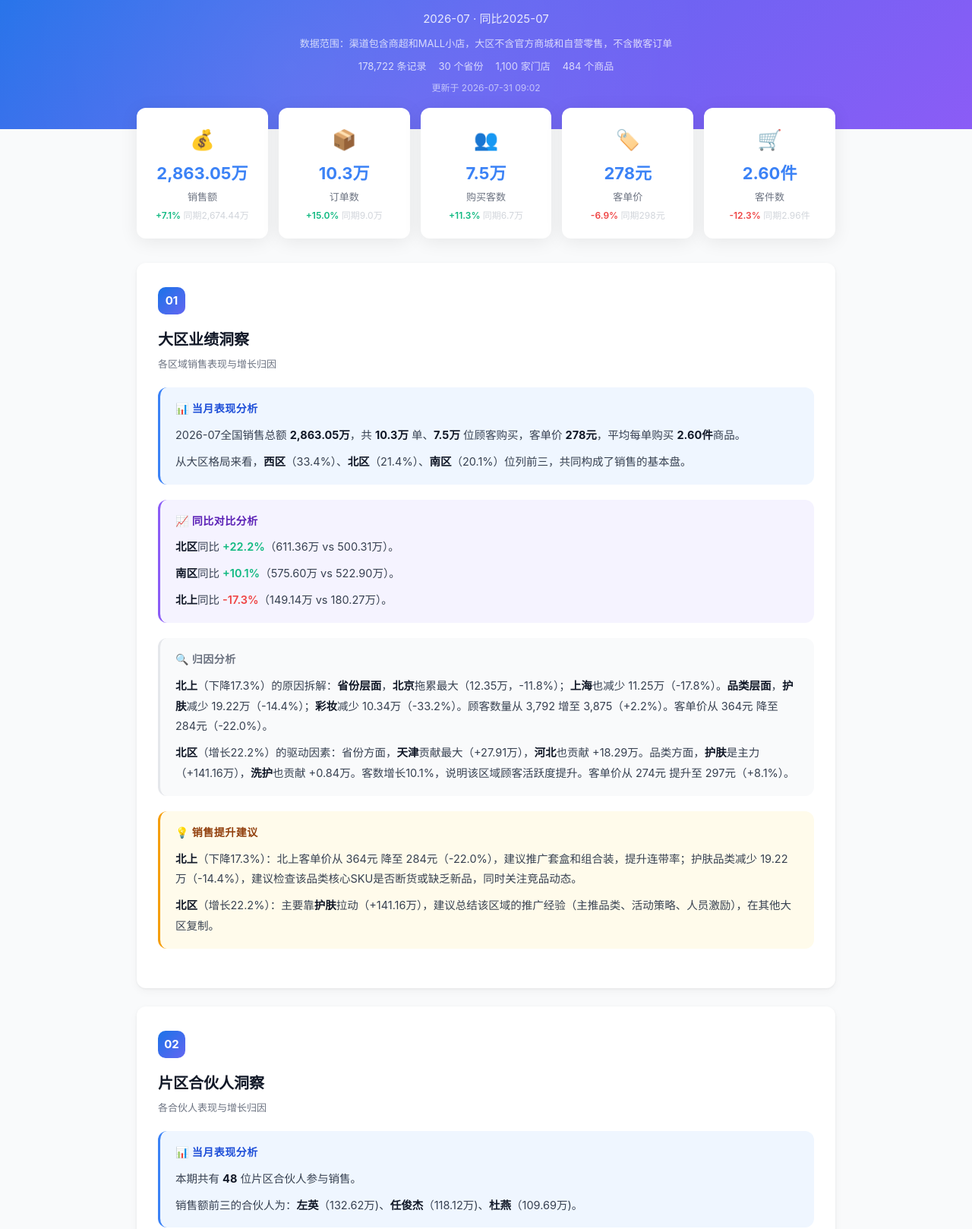
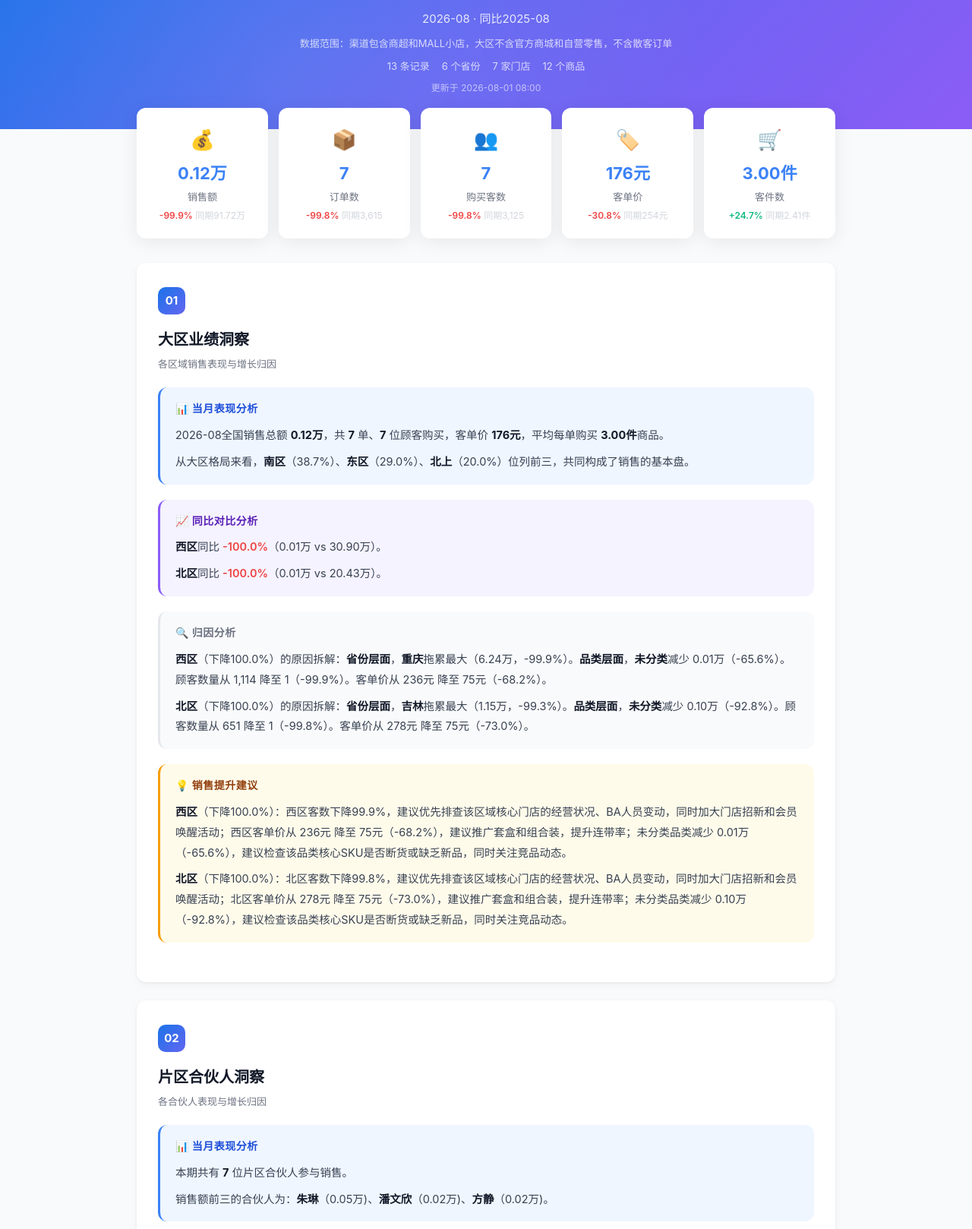
Before and after one commit to keanu666/report, a plain HTML site: page ai_sales_analysis.html in a window 1280 px wide. Shown: the part 101-1719 px from the top of the page at 76% size. Drawn offline with Linux system fonts and the light colour scheme.

Commit message:
每日报告更新 2026-08-01 08:00

```diff
--- a/ai_sales_analysis.html
+++ b/ai_sales_analysis.html
@@ -3,7 +3,7 @@
 <head>
 <meta charset="UTF-8">
 <meta name="viewport" content="width=device-width, initial-scale=1.0">
-<title>AI 销售分析报告 - 2026-07</title>
+<title>AI 销售分析报告 - 2026-08</title>
 <style>
 * { margin:0; padding:0; box-sizing:border-box; }
 :root {
@@ -107,93 +107,93 @@ body { font-family: -apple-system, BlinkMacSystemFont, "Segoe UI", "PingFang SC"
     <div class="header-bg"></div>
     <div class="header-content">
         <h1>📊 商超 AI 销售分析报告</h1>
-        <p class="header-date">2026-07 · 同比2025-07</p>
+        <p class="header-date">2026-08 · 同比2025-08</p>
         <p class="header-scope">数据范围：渠道包含商超和MALL小店，大区不含官方商城和自营零售，不含散客订单</p>
         <div class="header-meta">
-            <span>178,722 条记录</span>
-            <span>30 个省份</span>
-            <span>1,100 家门店</span>
-            <span>484 个商品</span>
+            <span>13 条记录</span>
+            <span>6 个省份</span>
+            <span>7 家门店</span>
+            <span>12 个商品</span>
         </div>
-        <p class="header-update">更新于 2026-07-31 09:02</p>
+        <p class="header-update">更新于 2026-08-01 08:00</p>
     </div>
 </div>
 <div class="container">
 <div class="kpi-row">
         <div class="kpi-card">
             <div class="kpi-icon">💰</div>
-            <div class="kpi-value">2,863.05万</div>
+            <div class="kpi-value">0.12万</div>
             <div class="kpi-label">销售额</div>
-            <div class="kpi-yoy"><span class="up">+7.1%</span> <span class="kpi-sub">同期2,674.44万</span></div>
+            <div class="kpi-yoy"><span class="down">-99.9%</span> <span class="kpi-sub">同期91.72万</span></div>
         </div>
         <div class="kpi-card">
             <div class="kpi-icon">📦</div>
-            <div class="kpi-value">10.3万</div>
+            <div class="kpi-value">7</div>
             <div class="kpi-label">订单数</div>
-            <div class="kpi-yoy"><span class="up">+15.0%</span> <span class="kpi-sub">同期9.0万</span></div>
+            <div class="kpi-yoy"><span class="down">-99.8%</span> <span class="kpi-sub">同期3,615</span></div>
         </div>
         <div class="kpi-card">
             <div class="kpi-icon">👥</div>
-            <div class="kpi-value">7.5万</div>
+            <div class="kpi-value">7</div>
             <div class="kpi-label">购买客数</div>
-            <div class="kpi-yoy"><span class="up">+11.3%</span> <span class="kpi-sub">同期6.7万</span></div>
+            <div class="kpi-yoy"><span class="down">-99.8%</span> <span class="kpi-sub">同期3,125</span></div>
         </div>
         <div class="kpi-card">
             <div class="kpi-icon">🏷️</div>
-            <div class="kpi-value">278元</div>
+            <div class="kpi-value">176元</div>
             <div class="kpi-label">客单价</div>
-            <div class="kpi-yoy"><span class="down">-6.9%</span> <span class="kpi-sub">同期298元</span></div>
+            <div class="kpi-yoy"><span class="down">-30.8%</span> <span class="kpi-sub">同期254元</span></div>
         </div>
         <div class="kpi-card">
             <div class="kpi-icon">🛒</div>
-            <div class="kpi-value">2.60件</div>
+            <div class="kpi-value">3.00件</div>
             <div class="kpi-label">客件数</div>
-            <div class="kpi-yoy"><span class="down">-12.3%</span> <span class="kpi-sub">同期2.96件</span></div>
+            <div class="kpi-yoy"><span class="up">+24.7%</span> <span class="kpi-sub">同期2.41件</span></div>
         </div></div>
 
 <section class="section">
     <div class="section-num">01</div>
     <h2>大区业绩洞察</h2>
     <p class="section-desc">各区域销售表现与增长归因</p>
-    <div class="narrative"><h3>📊 当月表现分析</h3><p>2026-07全国销售总额 <strong>2,863.05万</strong>，共 <strong>10.3万</strong> 单、<strong>7.5万</strong> 位顾客购买，客单价 <strong>278元</strong>，平均每单购买 <strong>2.60件</strong>商品。</p><p>从大区格局来看，<strong>西区</strong>（33.4%）、<strong>北区</strong>（21.4%）、<strong>南区</strong>（20.1%）位列前三，共同构成了销售的基本盘。</p></div>
-    <div class="narrative"><h3>📈 同比对比分析</h3><p><strong>北区</strong>同比 <strong><span class="up">+22.2%</span></strong>（611.36万 vs 500.31万）。</p><p><strong>南区</strong>同比 <strong><span class="up">+10.1%</span></strong>（575.60万 vs 522.90万）。</p><p><strong>北上</strong>同比 <strong><span class="down">-17.3%</span></strong>（149.14万 vs 180.27万）。</p></div>
-    <div class="narrative"><h3>🔍 归因分析</h3><p><strong>北上</strong>（下降17.3%）的原因拆解：<strong>省份层面</strong>，<strong>北京</strong>拖累最大（12.35万，-11.8%）；<strong>上海</strong>也减少 11.25万（-17.8%）。<strong>品类层面</strong>，<strong>护肤</strong>减少 19.22万（-14.4%）；<strong>彩妆</strong>减少 10.34万（-33.2%）。顾客数量从 3,792 增至 3,875（+2.2%）。客单价从 364元 降至 284元（-22.0%）。</p><p><strong>北区</strong>（增长22.2%）的驱动因素：省份方面，<strong>天津</strong>贡献最大（+27.91万），<strong>河北</strong>也贡献 +18.29万。品类方面，<strong>护肤</strong>是主力（+141.16万），<strong>洗护</strong>也贡献 +0.84万。客数增长10.1%，说明该区域顾客活跃度提升。客单价从 274元 提升至 297元（+8.1%）。</p></div>
-    <div class="narrative"><h3>💡 销售提升建议</h3><p><strong>北上</strong>（下降17.3%）：北上客单价从 364元 降至 284元（-22.0%），建议推广套盒和组合装，提升连带率；护肤品类减少 19.22万（-14.4%），建议检查该品类核心SKU是否断货或缺乏新品，同时关注竞品动态。</p><p><strong>北区</strong>（增长22.2%）：主要靠<strong>护肤</strong>拉动（+141.16万），建议总结该区域的推广经验（主推品类、活动策略、人员激励），在其他大区复制。</p></div>
+    <div class="narrative"><h3>📊 当月表现分析</h3><p>2026-08全国销售总额 <strong>0.12万</strong>，共 <strong>7</strong> 单、<strong>7</strong> 位顾客购买，客单价 <strong>176元</strong>，平均每单购买 <strong>3.00件</strong>商品。</p><p>从大区格局来看，<strong>南区</strong>（38.7%）、<strong>东区</strong>（29.0%）、<strong>北上</strong>（20.0%）位列前三，共同构成了销售的基本盘。</p></div>
+    <div class="narrative"><h3>📈 同比对比分析</h3><p><strong>西区</strong>同比 <strong><span class="down">-100.0%</span></strong>（0.01万 vs 30.90万）。</p><p><strong>北区</strong>同比 <strong><span class="down">-100.0%</span></strong>（0.01万 vs 20.43万）。</p></div>
+    <div class="narrative"><h3>🔍 归因分析</h3><p><strong>西区</strong>（下降100.0%）的原因拆解：<strong>省份层面</strong>，<strong>重庆</strong>拖累最大（6.24万，-99.9%）。<strong>品类层面</strong>，<strong>未分类</strong>减少 0.01万（-65.6%）。顾客数量从 1,114 降至 1（-99.9%）。客单价从 236元 降至 75元（-68.2%）。</p><p><strong>北区</strong>（下降100.0%）的原因拆解：<strong>省份层面</strong>，<strong>吉林</strong>拖累最大（1.15万，-99.3%）。<strong>品类层面</strong>，<strong>未分类</strong>减少 0.10万（-92.8%）。顾客数量从 651 降至 1（-99.8%）。客单价从 278元 降至 75元（-73.0%）。</p></div>
+    <div class="narrative"><h3>💡 销售提升建议</h3><p><strong>西区</strong>（下降100.0%）：西区客数下降99.9%，建议优先排查该区域核心门店的经营状况、BA人员变动，同时加大门店招新和会员唤醒活动；西区客单价从 236元 降至 75元（-68.2%），建议推广套盒和组合装，提升连带率；未分类品类减少 0.01万（-65.6%），建议检查该品类核心SKU是否断货或缺乏新品，同时关注竞品动态。</p><p><strong>北区</strong>（下降100.0%）：北区客数下降99.8%，建议优先排查该区域核心门店的经营状况、BA人员变动，同时加大门店招新和会员唤醒活动；北区客单价从 278元 降至 75元（-73.0%），建议推广套盒和组合装，提升连带率；未分类品类减少 0.10万（-92.8%），建议检查该品类核心SKU是否断货或缺乏新品，同时关注竞品动态。</p></div>
 </section>
 
 <section class="section">
     <div class="section-num">02</div>
     <h2>片区合伙人洞察</h2>
     <p class="section-desc">各合伙人表现与增长归因</p>
-    <div class="narrative"><h3>📊 当月表现分析</h3><p>本期共有 <strong>48</strong> 位片区合伙人参与销售。</p><p>销售额前三的合伙人为：<strong>左英</strong>（132.62万)、<strong>任俊杰</strong>（118.12万)、<strong>杜燕</strong>（109.69万)。</p></div>
-    <div class="narrative"><h3>📈 同比对比分析</h3><p>增速最快的合伙人：<strong>沈华</strong>（<span class="up">+68.3%</span>，103.18万 vs 61.31万）。</p><p>下滑最多的合伙人：<strong>潘文欣</strong>（<span class="down">-40.8%</span>，19.00万 vs 32.11万）。</p></div>
-    <div class="narrative"><h3>🔍 归因分析</h3><p><strong>潘文欣</strong>（下降40.8%）：客数<span class="down">-22.0%</span>（824→643)；客单价<span class="down">-23.8%</span>（303元→231元）。</p><p><strong>王婷婷</strong>（下降38.4%）：客数<span class="up">+4.3%</span>（950→991)；客单价<span class="down">-40.3%</span>（497元→296元）。</p><p><strong>沈华</strong>（增长68.3%）：客数<span class="up">+26.6%</span>；客单价<span class="up">+22.1%</span>。</p><p><strong>乔丽颖</strong>（增长56.8%）：客单价<span class="up">+87.4%</span>。</p></div>
-    <div class="narrative"><h3>💡 销售提升建议</h3><p><strong>潘文欣</strong>客数下降22.0%，建议排查所辖门店的闭店情况、核心BA流失，制定紧急挽留方案。</p><p><strong>王婷婷</strong>客单价从 497元 降至 296元（-40.3%），建议分析高价位商品的销售变化，恢复主推品类的推广力度。</p><p><strong>沈华</strong>（增长68.3%），建议深入调研其成功做法（主推品类、活动策略、人员激励等），形成可复制的方法论推广到其他合伙人。</p></div>
+    <div class="narrative"><h3>📊 当月表现分析</h3><p>本期共有 <strong>7</strong> 位片区合伙人参与销售。</p><p>销售额前三的合伙人为：<strong>朱琳</strong>（0.05万)、<strong>潘文欣</strong>（0.02万)、<strong>方静</strong>（0.02万)。</p></div>
+    <div class="narrative"><h3>📈 同比对比分析</h3><p>下滑最多的合伙人：<strong>代堃</strong>（<span class="down">-99.8%</span>，0.01万 vs 3.97万）。</p></div>
+    <div class="narrative"><h3>🔍 归因分析</h3><p><strong>代堃</strong>（下降99.8%）：客数<span class="down">-99.3%</span>（143→1)；客单价<span class="down">-69.6%</span>（247元→75元）。</p><p><strong>刘慧</strong>（下降99.3%）：客数<span class="down">-97.8%</span>（45→1)；客单价<span class="down">-70.1%</span>（251元→75元）。</p></div>
+    <div class="narrative"><h3>💡 销售提升建议</h3><p><strong>代堃</strong>客数下降99.3%，建议排查所辖门店的闭店情况、核心BA流失，制定紧急挽留方案。</p><p><strong>刘慧</strong>客数下降97.8%，建议排查所辖门店的闭店情况、核心BA流失，制定紧急挽留方案。</p></div>
 </section>
 
 <section class="section">
     <div class="section-num">03</div>
     <h2>会员类型洞察</h2>
     <p class="section-desc">新老客结构与复购质量分析</p>
-    <div class="narrative"><h3>📊 当月表现分析</h3><p>本月销售中，<strong>老客</strong>贡献了 <strong>89.5%</strong>（2,561.04万），<strong>新客</strong>贡献了 <strong>10.5%</strong>（302.01万）。</p><p>老客客单价 <strong>314元</strong>，新客客单价 <strong>140元</strong>，老客客单价是新客的 2.3 倍。</p><p>老客客件数 <strong>2.86件</strong>，新客客件数 <strong>1.63件</strong>。</p></div>
-    <div class="narrative"><h3>📈 同比对比分析</h3><p>老客同比 <strong><span class="up">+11.8%</span></strong>（2,561.04万 vs 2,290.62万）。</p><p>新客同比 <strong><span class="down">-21.3%</span></strong>（302.01万 vs 383.82万）。</p></div>
-    <div class="narrative"><h3>🔍 归因分析</h3><p>新客同比 <strong><span class="down">-21.3%</span></strong>，深层原因：新客招募数量从 2.0万 降至 1.9万（-2.2%），招新力度不足是核心原因。品类方面，新客购买减少最多的品类为：<strong>护肤</strong>（减少49.99万）、<strong>彩妆</strong>（减少21.52万）。去年新客主要购买：护肤（288.55万）、彩妆（58.51万）、面膜（33.83万）；今年变为：护肤（238.56万）、彩妆（36.99万）、面膜（17.72万）。</p><p>老客同比 <strong><span class="up">+11.8%</span></strong>：客数<span class="up">+14.5%</span>；客单价<span class="down">-8.8%</span>。</p></div>
-    <div class="narrative"><h3>💡 销售提升建议</h3><p>新客同比下降21.3%（客数从 2.0万 降至 1.9万） 护肤品类减少 49.99万（-17.3%），建议针对新客推出该品类的体验装或首购优惠；彩妆品类减少 21.52万（-36.8%），建议针对新客推出该品类的体验装或首购优惠 建议加大新客首单礼、体验装派发的投入力度。</p><p>老客复购活跃（客数从 5.0万 增至 5.7万），建议加强老客专属运营（会员等级权益、生日礼、积分兑换），进一步放大老客价值。</p></div>
+    <div class="narrative"><h3>📊 当月表现分析</h3><p>本月销售中，<strong>老客</strong>贡献了 <strong>100.0%</strong>（0.12万），<strong>新客</strong>贡献了 <strong>0.0%</strong>（0.00万）。</p><p>老客客单价 <strong>176元</strong>，新客客单价 <strong>0元</strong>，老客客单价是新客的 — 倍。</p><p>老客客件数 <strong>3.00件</strong>，新客客件数 <strong>0.00件</strong>。</p></div>
+    <div class="narrative"><h3>📈 同比对比分析</h3><p>老客同比 <strong><span class="down">-99.8%</span></strong>（0.12万 vs 77.68万）。</p><p>新客同比 <strong><span class="down">-100.0%</span></strong>（0.00万 vs 14.04万）。</p></div>
+    <div class="narrative"><h3>🔍 归因分析</h3><p>新客同比 <strong><span class="down">-100.0%</span></strong>，深层原因：新客招募数量从 636 降至 0（-100.0%），招新力度不足是核心原因。去年新客主要购买：护肤（10.92万）、彩妆（2.36万）、面膜（0.70万）；今年变为：。</p><p>老客同比 <strong><span class="down">-99.8%</span></strong>：客数<span class="down">-99.7%</span>；客单价<span class="down">-35.7%</span>。</p></div>
+    <div class="narrative"><h3>💡 销售提升建议</h3><p>新客同比下降100.0%（客数从 636 降至 0） 建议加大新客首单礼、体验装派发的投入力度。</p></div>
 </section>
 
 <section class="section">
     <div class="section-num">04</div>
     <h2>商品洞察</h2>
     <p class="section-desc">品类表现、系列趋势与爆款分析</p>
-    <div class="narrative"><h3>📊 当月表现分析</h3><p>从品类结构来看，<strong>护肤</strong>（80.9%）、<strong>彩妆</strong>（11.9%）、<strong>面膜</strong>（5.2%）构成主力品类。</p><p>系列层面，<strong>铂金胶原系列</strong>（581.69万)、<strong>金钻微雕系列</strong>（464.65万)、<strong>雪肌追光系列</strong>（313.17万)位列前三。</p><p>单品爆款方面，<strong>三重胶原全脸淡纹次抛精华液1.2mL×30支</strong>（150.25万)、<strong>雪肌追光四件套(洁水乳精)</strong>（118.10万)、<strong>金钻微雕紧致焕活精华水200mL</strong>（83.42万)销售额最高。</p></div>
-    <div class="narrative"><h3>📈 同比对比分析</h3><p><strong>护肤</strong>表现最好，同比 <strong><span class="up">+16.3%</span></strong>（2,316.02万 vs 1,992.00万）。</p><p><strong>面膜</strong>下滑最严重，同比 <strong><span class="down">-41.7%</span></strong>（148.75万 vs 255.22万）。</p><p>系列层面，<strong>小紫瓶系列</strong>表现突出（<span class="up">+112.7%</span>）。</p><p><strong>安瓶两步曲系列</strong>下滑明显（<span class="down">-65.9%</span>）。</p></div>
-    <div class="narrative"><h3>🔍 归因分析</h3><p><strong>面膜</strong>（下降41.7%）的驱动因素：顾客从 2.6万 降至 1.2万（-52.8%）；客单价从 92元 提升至 111元（+21.1%）；客件数<span class="down">-27.1%</span>。</p><p><strong>彩妆</strong>（下降14.9%）的驱动因素：顾客从 2.3万 增至 2.3万（+0.4%）；客单价从 158元 降至 132元（-16.1%）；客件数<span class="down">-1.2%</span>。</p><p><strong>护肤</strong>（增长16.3%）的驱动因素：顾客<span class="up">+23.0%</span>。</p><p>单品层面，<strong>茶萃柔润小绿管护手霜50g</strong>增长最猛（<span class="up">+884.7%</span>），金额从 1.87万 增至 18.42万。</p><p><strong>凝时鲜颜肌活精华抗皱四件套(水乳精眼)</strong>下滑幅度大（<span class="down">-67.9%</span>），金额从 149.66万 降至 48.07万。</p></div>
-    <div class="narrative"><h3>💡 销售提升建议</h3><p><strong>面膜</strong>顾客流失52.8%，建议排查核心SKU是否断货或缺乏新品，同时针对该品类顾客开展定向促销。</p><p><strong>凝时鲜颜肌活精华抗皱四件套(水乳精眼)</strong>（下降67.9%）（金额从 149.66万 降至 48.07万），建议检查：①是否断货或库存不足；②是否有竞品替代；③是否需要调整定价或清仓处理。</p><p><strong>茶萃柔润小绿管护手霜50g</strong>（增长884.7%），建议确保库存充足、优化陈列位置，同时围绕该单品打造连带销售组合。</p></div>
+    <div class="narrative"><h3>📊 当月表现分析</h3><p>从品类结构来看，<strong>护肤</strong>（38.7%）、<strong>面膜</strong>（29.1%）、<strong>洗护</strong>（19.9%）构成主力品类。</p><p>系列层面，<strong>铂金胶原系列</strong>（0.05万)、<strong>草本洗护发系列</strong>（0.02万)、<strong>油敷面膜系列</strong>（0.02万)位列前三。</p><p>单品爆款方面，<strong>铂金胶原修护紧塑霜组合装</strong>（0.05万)、<strong>紧致淡纹油敷面膜28mL×5片</strong>（0.02万)、<strong>强韧防脱洗发乳600g</strong>（0.01万)销售额最高。</p></div>
+    <div class="narrative"><h3>📈 同比对比分析</h3><p><strong>护肤</strong>下滑最严重，同比 <strong><span class="down">-99.9%</span></strong>（0.05万 vs 70.98万）。</p><p><strong>安瓶两步曲系列</strong>下滑明显（<span class="down">-99.6%</span>）。</p></div>
+    <div class="narrative"><h3>🔍 归因分析</h3><p><strong>护肤</strong>（下降99.9%）的驱动因素：顾客从 2,413 降至 1（-100.0%）；客单价从 261元 提升至 476元（+82.4%）；客件数<span class="up">+33.0%</span>。</p><p><strong>面膜</strong>（下降99.4%）的驱动因素：顾客从 631 降至 2（-99.7%）；客单价从 88元 提升至 179元（+103.3%）；客件数<span class="up">+38.5%</span>。</p><p><strong>烟酰胺细致美白安瓶面膜1.5mL+33mL×5片装</strong>下滑幅度大（<span class="down">-99.7%</span>），金额从 1.66万 降至 0.01万。</p></div>
+    <div class="narrative"><h3>💡 销售提升建议</h3><p><strong>护肤</strong>顾客流失100.0%，建议排查核心SKU是否断货或缺乏新品，同时针对该品类顾客开展定向促销。</p><p><strong>烟酰胺细致美白安瓶面膜1.5mL+33mL×5片装</strong>（下降99.7%）（金额从 1.66万 降至 0.01万），建议检查：①是否断货或库存不足；②是否有竞品替代；③是否需要调整定价或清仓处理。</p></div>
 </section>
 </div>
 <div class="footer">
-    <p>📝 基于 2026-07 自然堂零售销售明细数据 | 同比对比2025-07</p>
-    <p>最后更新: 2026-07-31 09:02</p>
+    <p>📝 基于 2026-08 自然堂零售销售明细数据 | 同比对比2025-08</p>
+    <p>最后更新: 2026-08-01 08:00</p>
 </div>
 </body>
 </html>
```
